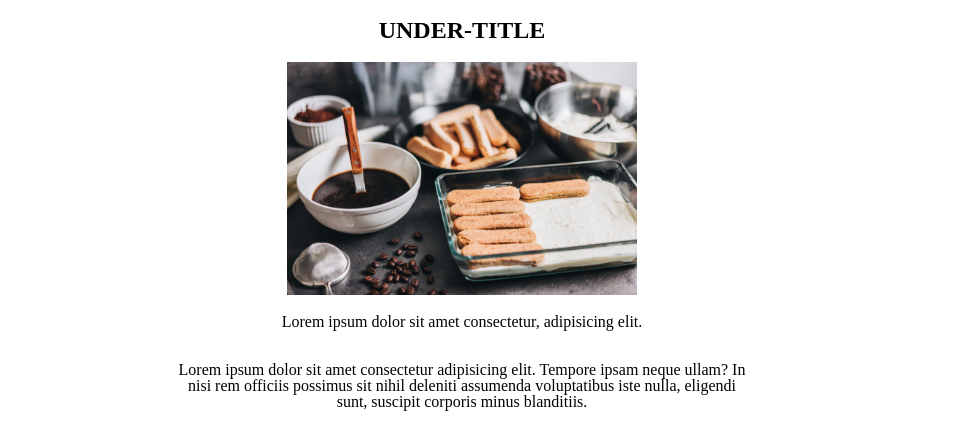
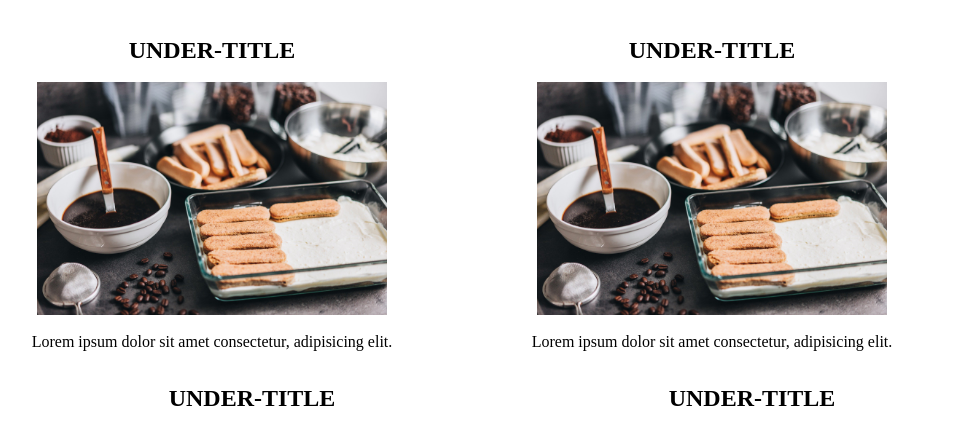
Before and after one commit to cquentin26200/css-exo1, a plain HTML site: page index.html in a window 1280 px wide. Shown: the part 297-720 px from the top of the page, without its empty margins (178-1136 px from the left). Drawn offline with Linux system fonts and the light colour scheme.

Commit message:
add tablette

```diff
--- a/css/style.css
+++ b/css/style.css
@@ -21,6 +21,11 @@ a {
 
 img {
   max-width: 100%;
+}
+
+.container {
+  max-width: 576px;
+  margin: 0 auto;
 }
 
 header {
@@ -62,20 +67,62 @@ main {
   text-align: center;
   grid-column-start: 1;
   grid-column-end: 4;
-    max-width: 576px;
-    margin: 0 auto;
+  grid-row-start: 2;
+}
+
+main article+article {
+    margin-left: 5rem;
+}
+
+main section {
+    display: flex;
+    flex-wrap: wrap;
+    justify-content: center;
+}
+
+main section h1 {
+    flex-basis: 100%;
 }
 
 main img {
   width: clamp(350px, 50%, 500px);
 }
 
-main section article:not(main section article:first-of-type) {
+main article:not(main section article:first-of-type) {
   display: none;
+}
+
+main aside p::first-letter {
+    font-size: 4rem;
 }
 
 footer {
   grid-column-start: 1;
   grid-column-end: 4;
   text-align: center;
+  grid-row-start: 3;
 }
+
+@media screen and (min-width: 768px) {
+  .container {
+    max-width: 768px;
+  }
+
+  main section article:not(main section article:nth-of-type(n+3)) {
+    display: block;
+  }
+
+  main article {
+    width: 35%;
+}
+}
+
+@media screen and (min-width: 1200px) {
+    .container {
+        max-width: 1200px;
+    }
+
+    main section article:not(main article:first-of-type) {
+        display: block;
+      }
+}
--- a/index.html
+++ b/index.html
@@ -15,7 +15,7 @@
             </ul>
         </nav>
     </header>
-    <main>
+    <main class="container">
         <section>
             <h1>TITLE</h1>
             <article>
```
Lines whose indentation alone changed are shown as unchanged.
